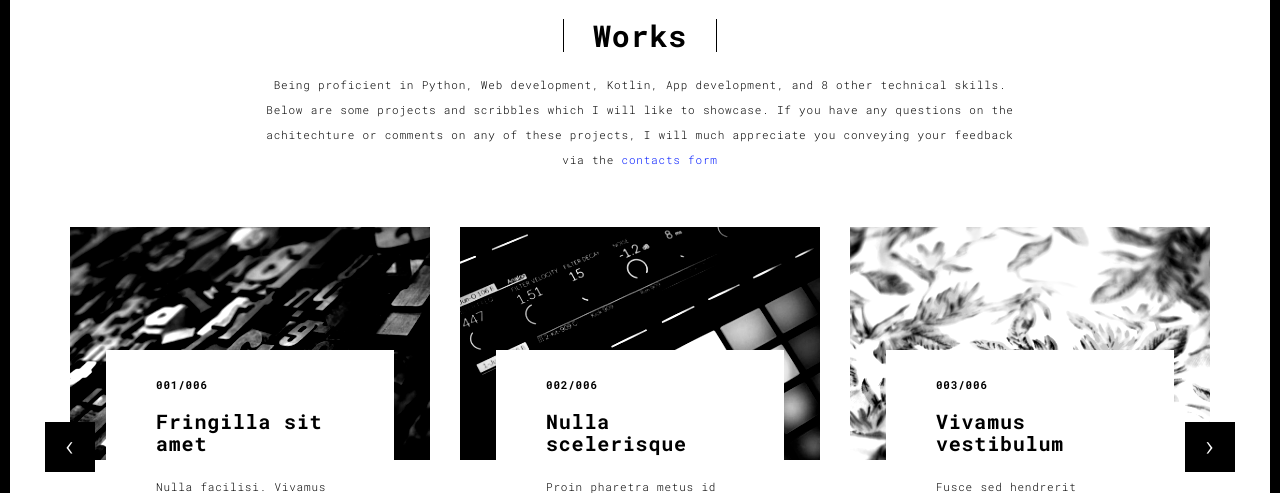
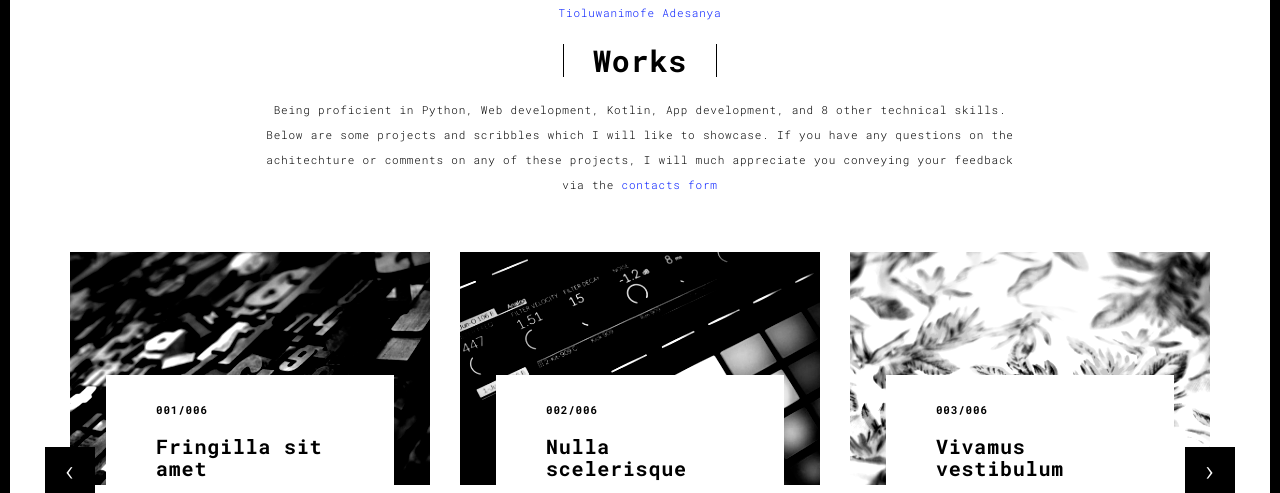
Before and after one commit to tioluwanimofe/porto, a Flask app: page /works.html in a window 1280 px wide. Shown: the part 90-583 px from the top of the page. Run offline with Flask 2, Linux system fonts and the light colour scheme; some libraries are stand-ins or nearby versions.

Commit message:
Update works.html

```diff
--- a/templates/works.html
+++ b/templates/works.html
@@ -56,6 +56,8 @@
 
       <div class="col-sm-8 col-sm-offset-2 section-container-spacer">
         <div class="text-center">
+          <div class="badge-base LI-profile-badge" data-locale="en_US" data-size="large" data-theme="dark" data-type="HORIZONTAL" data-vanity="tioluwanimofe-adesanya-464632216" data-version="v1"><a class="badge-base__link LI-simple-link" href="https://ng.linkedin.com/in/tioluwanimofe-adesanya-464632216?trk=profile-badge">Tioluwanimofe Adesanya</a></div>
+
           <h1 class="h2">Works</h1>
           <p>Being proficient in Python, Web development, Kotlin, App development, and 8 other technical skills. <br> Below are some projects and scribbles which I will like to showcase. If you have any questions on the achitechture or comments on any of these projects, I will much appreciate you conveying your feedback via the <a href="/contact.html"> contacts form</a> </p>
         </div>
@@ -183,6 +185,7 @@
      navActivePage();
   });
 </script>
+<script src="https://platform.linkedin.com/badges/js/profile.js" async defer type="text/javascript"></script>
 
 <!-- Google Analytics: change UA-XXXXX-X to be your site's ID
 
```
